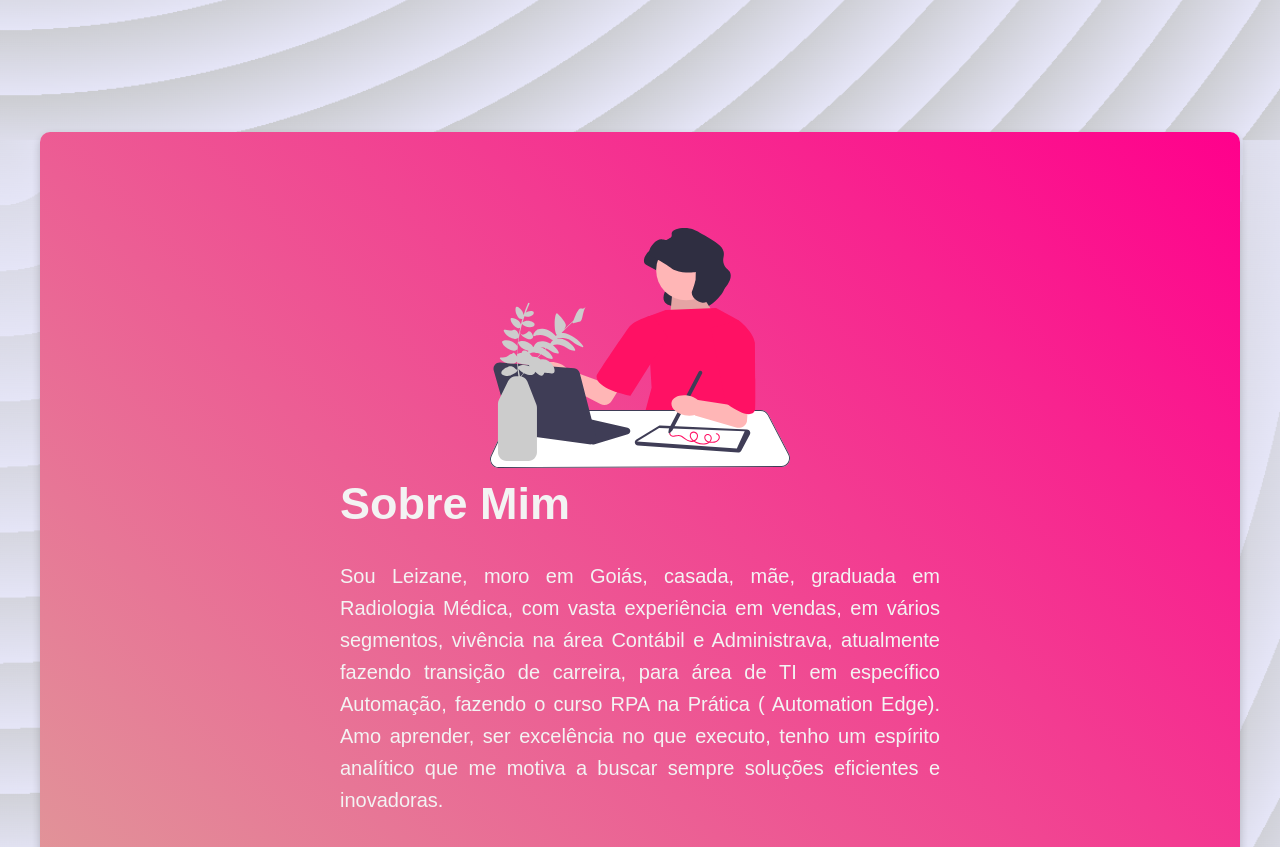
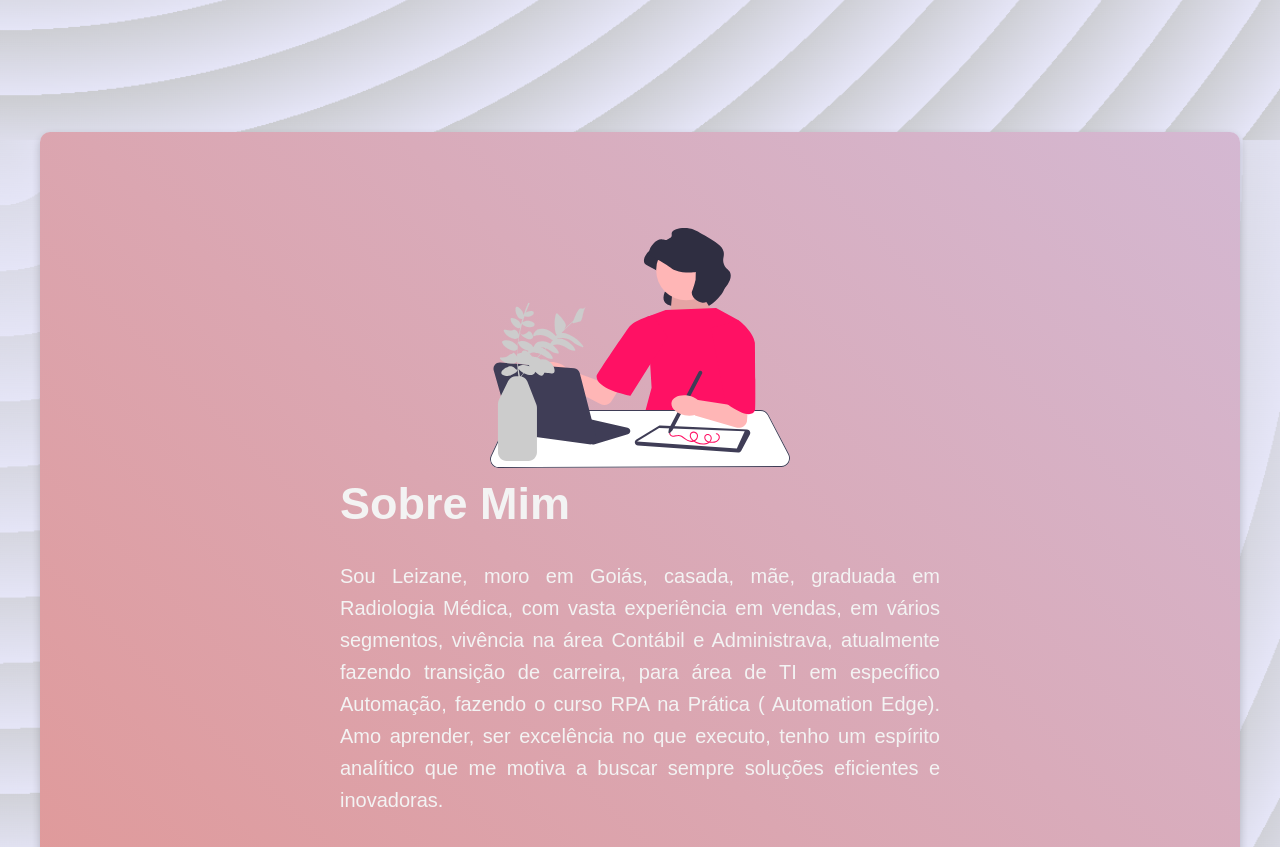
Before and after one commit to LeizaneMelo/portfolio, a plain HTML site: page index.html in a window 1280 px wide. Shown: the part 820-1667 px from the top of the page. Drawn offline with nearby package versions, Linux system fonts and the light colour scheme; a web font is replaced by a local one.

Commit message:
alteração cor rosa para lilas

```diff
--- a/style.css
+++ b/style.css
@@ -225,7 +225,7 @@ body {
 .sobre_mim,
 .formacao,
 .contato {
-  background: linear-gradient(45deg,rgb(224, 153, 153),rgb(255, 0, 140));
+  background: linear-gradient(45deg,rgb(224, 153, 153),rgb(212, 184, 210));
   padding: 2rem;
   border-radius: 10px;
   color: #f3f3f3;
```
